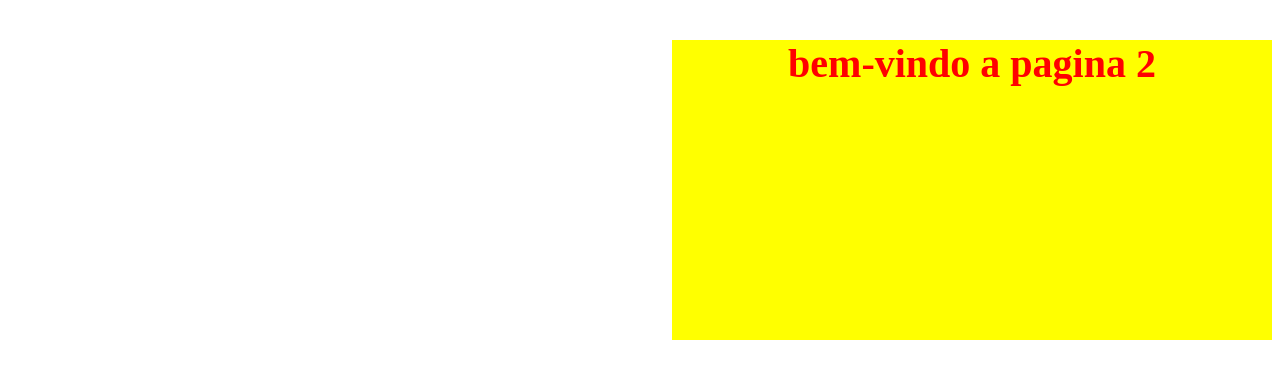
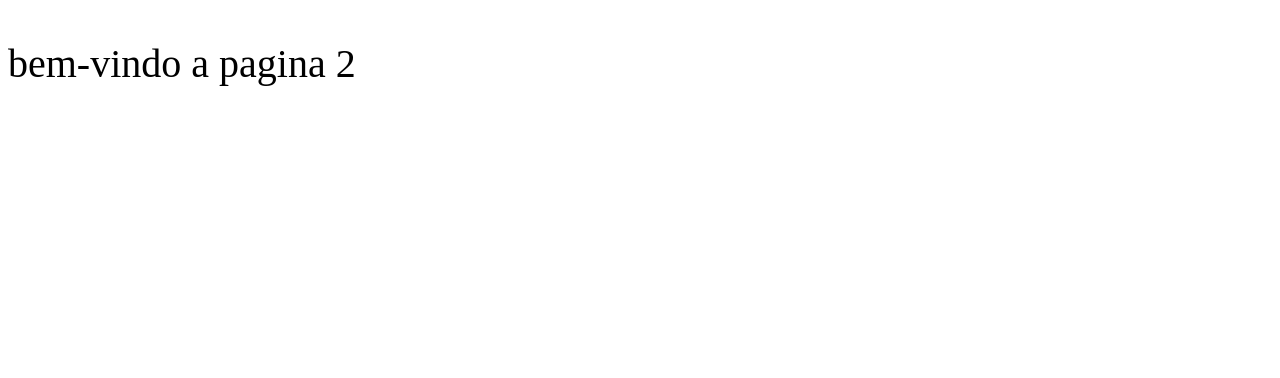
Before and after one commit to Arthurbric/HTML-CSS_BY_ARTHUR, a plain HTML site: page Aula_03/01_meta/saiba_mais_meta_2.html in a window 1280 px wide. Drawn offline with Linux system fonts and the light colour scheme.

Commit message:
Update saiba_mais_meta_2.html

```diff
--- a/Aula_03/01_meta/saiba_mais_meta_2.html
+++ b/Aula_03/01_meta/saiba_mais_meta_2.html
@@ -6,10 +6,8 @@
 	        <title>Font-Size</title>
 	</head>
 
-	<body style="direction: rtl;">
-		<p style="font-size: 40px; background-color: yellow;
-		 color: red; width: 600px; height: 300px; text-align: center;
-		 font-weight: bolder; background-image:url(); direction: rtl;" >
+	<body style="">
+		<p style="font-size: 40px;" >
 		 bem-vindo a pagina 2</p>
 		<h1></h1>
 		<h2></h2>
```
